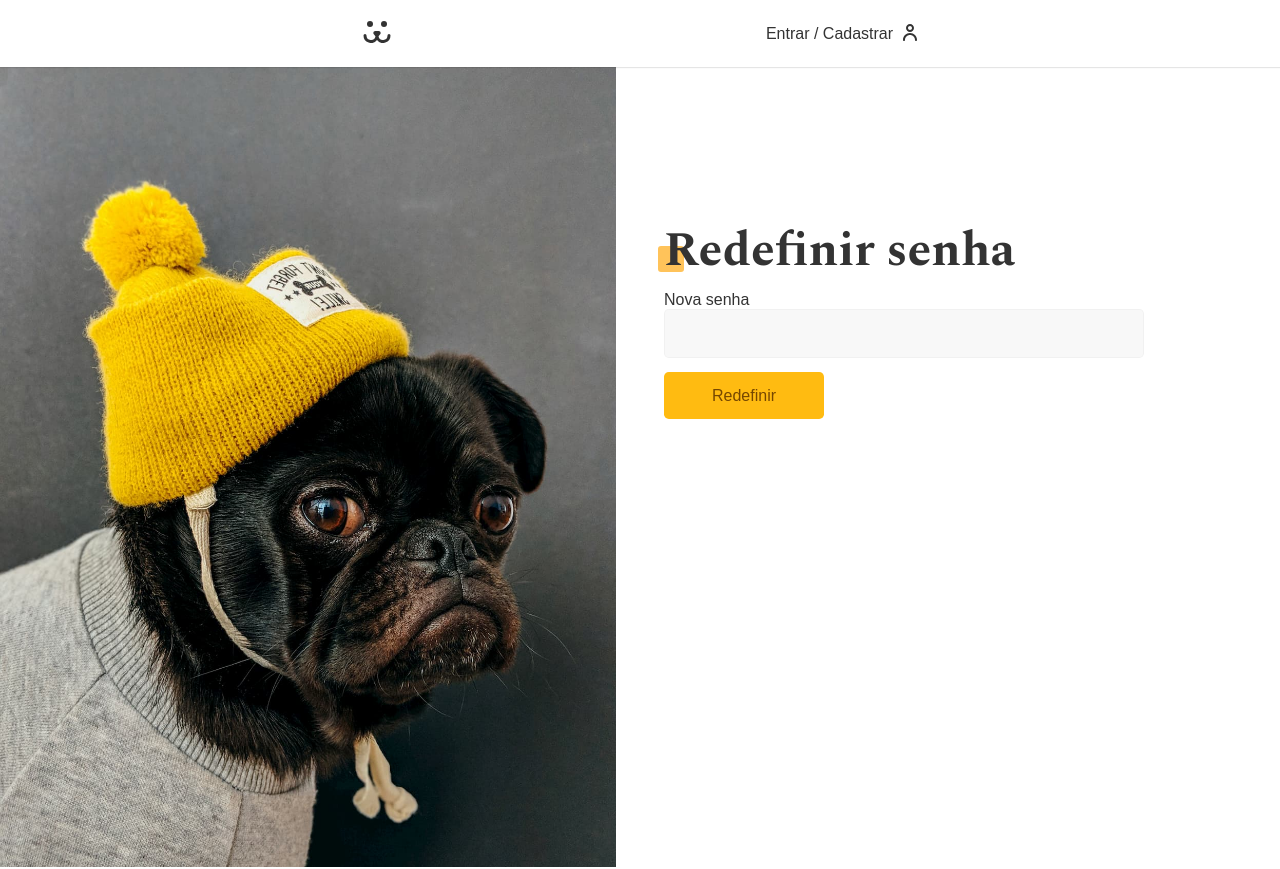
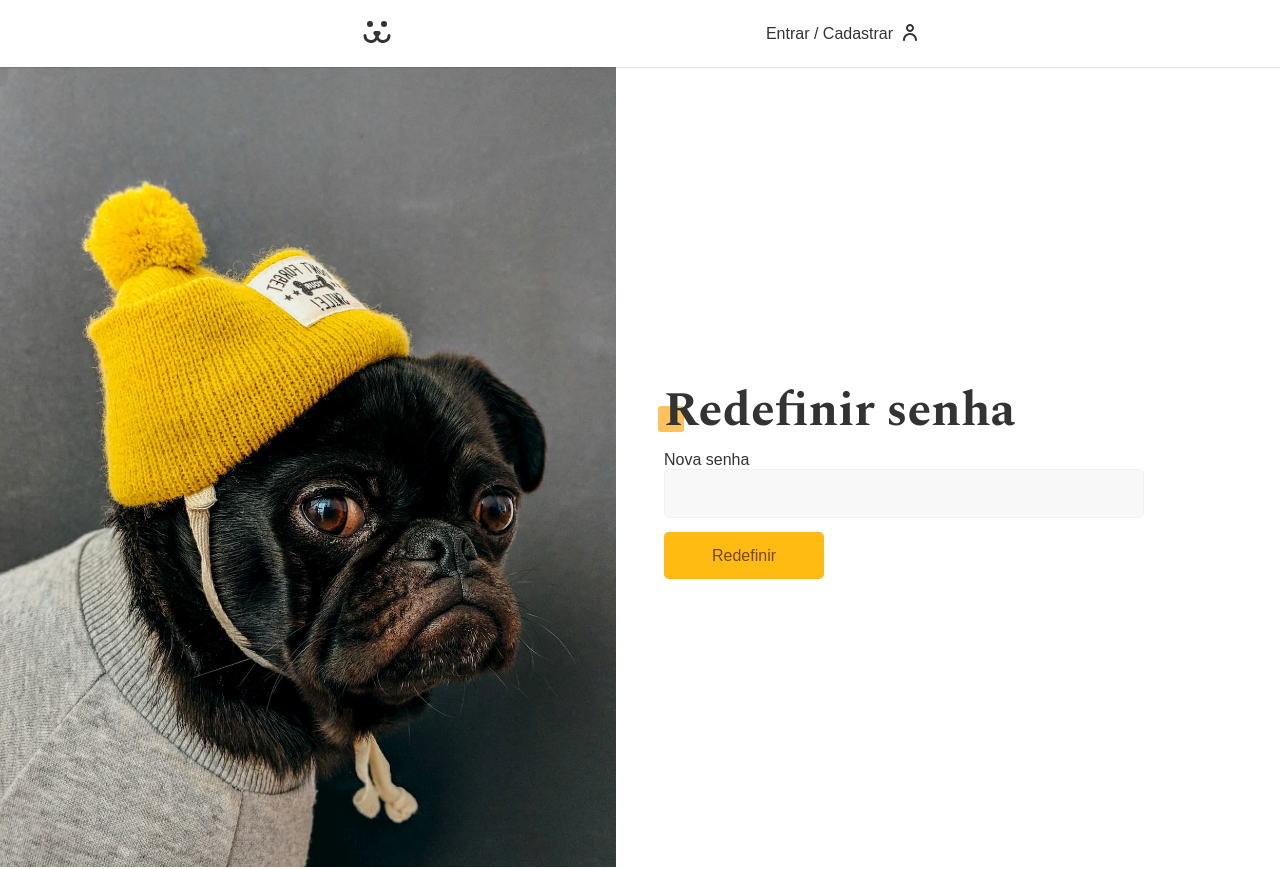
Before and after one commit to saulomartins1/dogz, a React (Vite) app: page /login/resetar in a window 1280 px wide. Shown: the top 869 px of the page. Built offline with nearby package versions, Linux system fonts and the light colour scheme.

Commit message:
Build|final: Project overall completed

```diff
--- a/index.html
+++ b/index.html
@@ -10,6 +10,7 @@
 </head>
 
 <body>
+  <noscript>JavaScript is required to view this site!</noscript>
   <div id="root"></div>
   <script type="module" src="/src/main.jsx"></script>
 </body>
--- a/src/Components/Login/Login.module.css
+++ b/src/Components/Login/Login.module.css
@@ -15,6 +15,7 @@
 .forms {
     max-width: 30rem;
     padding-top: 9rem;
+    margin-top: 20vh;
 }
 
 @media (max-width: 40rem) {
--- a/src/Components/Login/LoginPassReset.jsx
+++ b/src/Components/Login/LoginPassReset.jsx
@@ -38,15 +38,14 @@ function LoginPasswordReset() {
     return (
         <>
             <Head title="Redefinir senha" description="Descrição" />
-
-            <div>
+            <section>
                 <h1 className='title'>Redefinir senha</h1>
                 <form onSubmit={handleSubmit}>
                     <Input label={"Nova senha"} type={"password"} name={"password"} {...password} />
                     {loading ? <Button disabled>Redefinindo...</Button> : <Button>Redefinir</Button>}
                 </form>
                 <Error error={error} />
-            </div>
+            </section>
         </>
     )
 }
--- a/src/Components/User/UserPhotoPost.module.css
+++ b/src/Components/User/UserPhotoPost.module.css
@@ -3,6 +3,12 @@
     grid-template-columns: 1fr 1fr;
     gap: 2rem;
     margin-bottom: 2rem;
+}
+
+@media (max-width: 39rem) {
+    .photoPost {
+        grid-template-columns: 1fr;
+    }
 }
 
 .photoPost #img {
```
